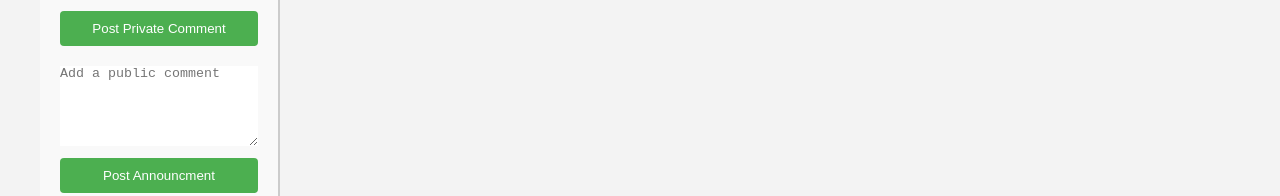
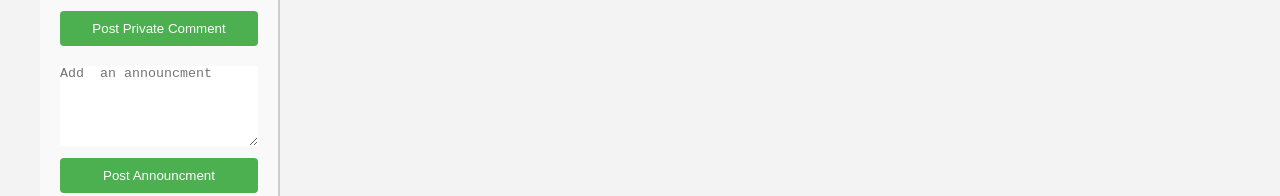
Before and after one commit to AhmadAbouAmoun/e_learning_website, a React (Create React App) app: page /homepage/Enrolled/course-info/1 in a window 1280 px wide. Shown: the part 307-503 px from the top of the page. Built offline with nearby package versions, Linux system fonts and the light colour scheme; no server answers.

Commit message:
created the invitation state

```diff
--- a/src/components/commentSection.js
+++ b/src/components/commentSection.js
@@ -3,6 +3,7 @@ import {useEffect, useState} from "react";
 const CommentSection = ({id}) => {
     const [pub, setPub] = useState();
     const [pri, setPri] = useState();
+    const [invitation, setInvitation] = useState();
     const [announcment, setAnnouncment] = useState();
     const [pubComments, setPubComments] = useState([]);
     const [priComments, setPriComments] = useState([]);
@@ -121,7 +122,7 @@ const CommentSection = ({id}) => {
                 </div>
             </div>
             <textarea
-                placeholder="Add a public comment"
+                placeholder="Add  an announcment"
                 style={{width: "100%", marginBottom: "10px", height: "80px"}}
                 onChange={(e) => {
                     setAnnouncment(e.target.value);
```
